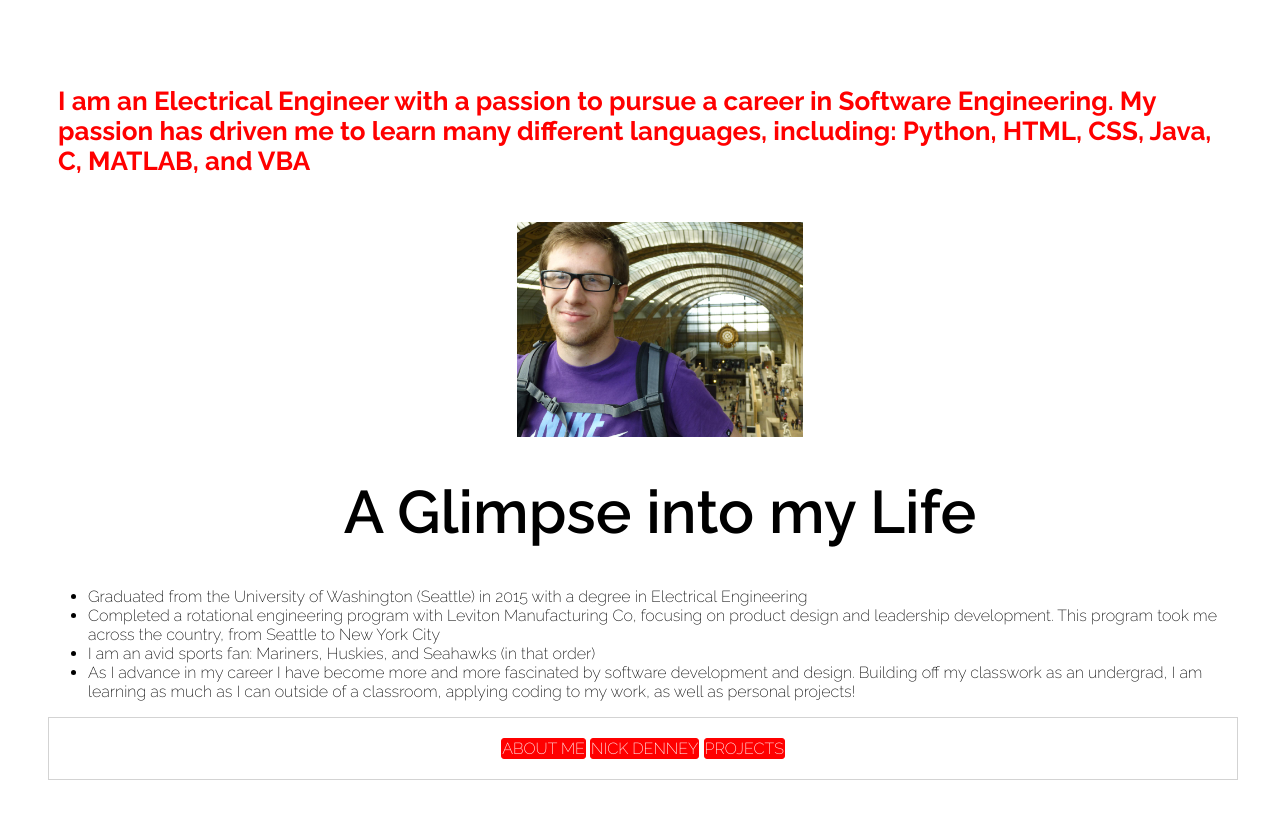
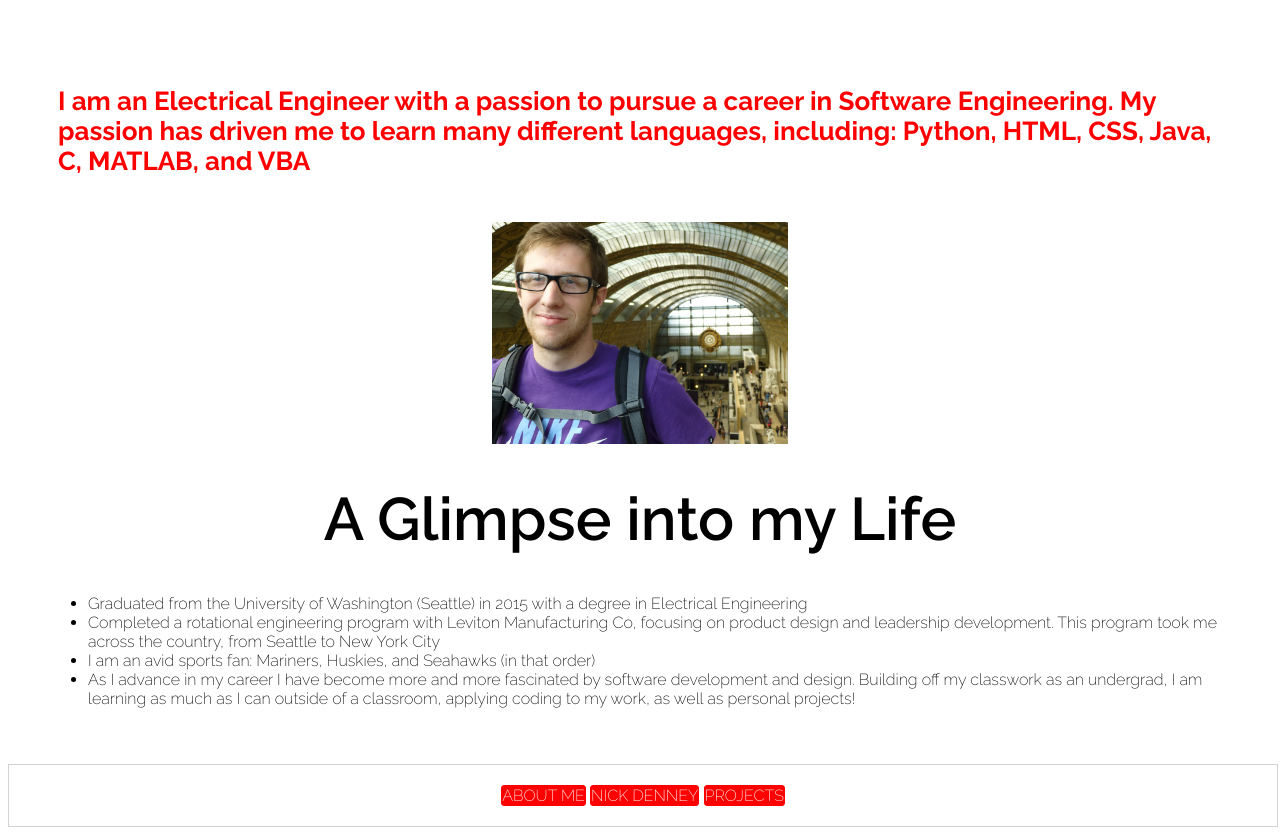
Before and after one commit to nickden3/nickden3-cc.github.io, a Jekyll site: the page aboutme.html, which Jekyll copies as it is, in a window 1280 px wide. Shown: the part 449-1284 px from the top of the page. Built offline with Jekyll 4.4.1, drawn with Linux system fonts in a browser that asks for light colours.

Commit message:
Update aboutme.html

```diff
--- a/aboutme.html
+++ b/aboutme.html
@@ -11,8 +11,8 @@
   <nav class="navigation">
     <ul>
       <li class="logo">ABOUT ME</li>
-      <a href = "index"><li>NICK DENNEY</li></a>
-      <a href = "projects"><li>PROJECTS</li></a>
+      <a href = "index.html"><li>NICK DENNEY</li></a>
+      <a href = "projects.html"><li>PROJECTS</li></a>
 
     </ul>
   </nav>
@@ -25,21 +25,25 @@
   <div id="main" class="content">
     <h3>I am an Electrical Engineer with a passion to pursue a career in Software Engineering.  My passion has driven me to learn many different languages, including:
      Python, HTML, CSS, Java, C, MATLAB, and VBA</h3>
-    <div>
-    <ul><img id= "biopic" src = 'bio pic.jpg'>
-      <h1 class="abouth1">A Glimpse into my Life</h1>
+
+    <img id= "biopic" src='bio pic.jpg'>
+
+    <h1 class="abouth1">A Glimpse into my Life</h1>
+    <ul>
       <li>Graduated from the University of Washington (Seattle) in 2015 with a degree in Electrical Engineering</li>
       <li>Completed a rotational engineering program with Leviton Manufacturing Co, focusing on product design and leadership development.
           This program took me across the country, from Seattle to New York City</li>
       <li>I am an avid sports fan: Mariners, Huskies, and Seahawks (in that order)</li>
       <li>As I advance in my career I have become more and more fascinated by software development and design.  Building off my classwork as an undergrad,
           I am learning as much as I can outside of a classroom, applying coding to my work, as well as personal projects!</li>
-
+    </ul>
     </div>
-      <div class="share" id= "footer">
+     <div id= "footer">
+       <div class="share">
         <a href="#">ABOUT ME</a>
-        <a href="index">NICK DENNEY</a>
-        <a href="projects">PROJECTS</a>
+        <a href="index.html">NICK DENNEY</a>
+        <a href="projects.html">PROJECTS</a>
+        </div>
     </div>
 </body>
 
```
